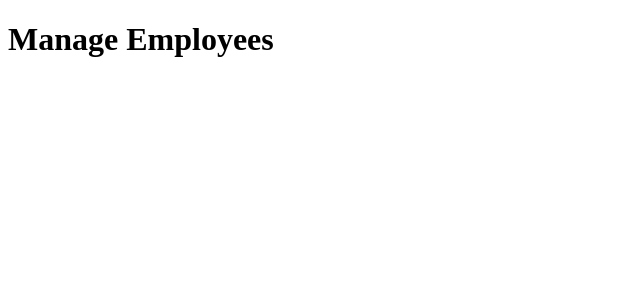
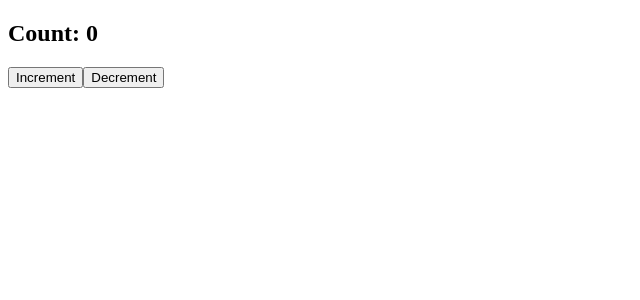
Before and after one commit to dilnurmolla/Employees-React---ViteReact2, a React (Vite) app: page / in a window 1280 px wide. Shown: the top 300 px of the page, without its empty margins (0-640 px from the left). Built offline with nearby package versions, Linux system fonts and the light colour scheme.

Commit message:
learning state and render

```diff
--- a/src/main.jsx
+++ b/src/main.jsx
@@ -3,8 +3,27 @@ import { createRoot } from 'react-dom/client'
 
 
 function App(){
-  return <h1>Manage Employees</h1>
+
+  let count = 0;
+
+  function handleIncrement(){
+    console.log("handleIncrement FIRED");
+    count += 1;
+    console.log("Count:", count);
+  }
+
+  return (
+    <div>
+      <h2>Count: {count}</h2>
+      <div>
+        <button onClick={handleIncrement}>Increment</button>
+        <button onClick={handleIncrement}>Decrement</button>
+      </div>
+    </div>
+  )
 }
+
+
 createRoot(document.getElementById('root')).render(
   <StrictMode>
     <App />
```
